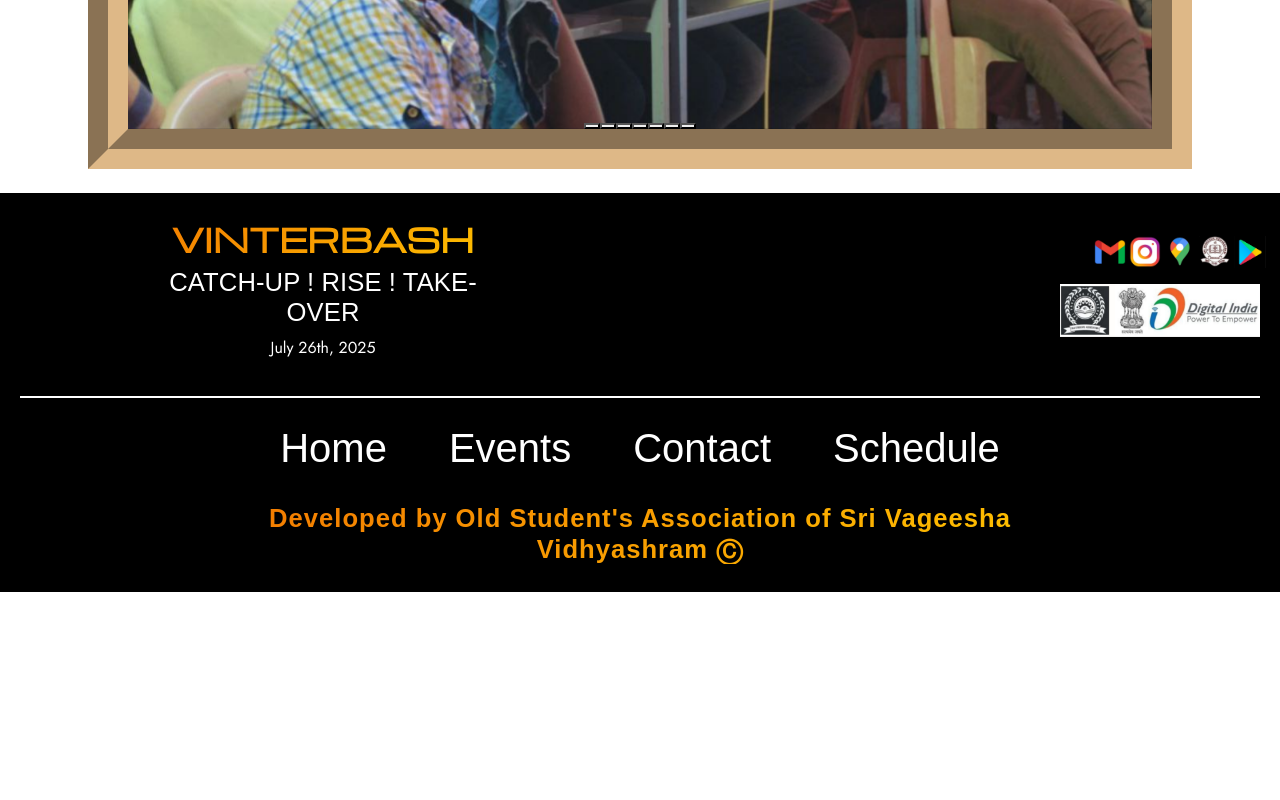
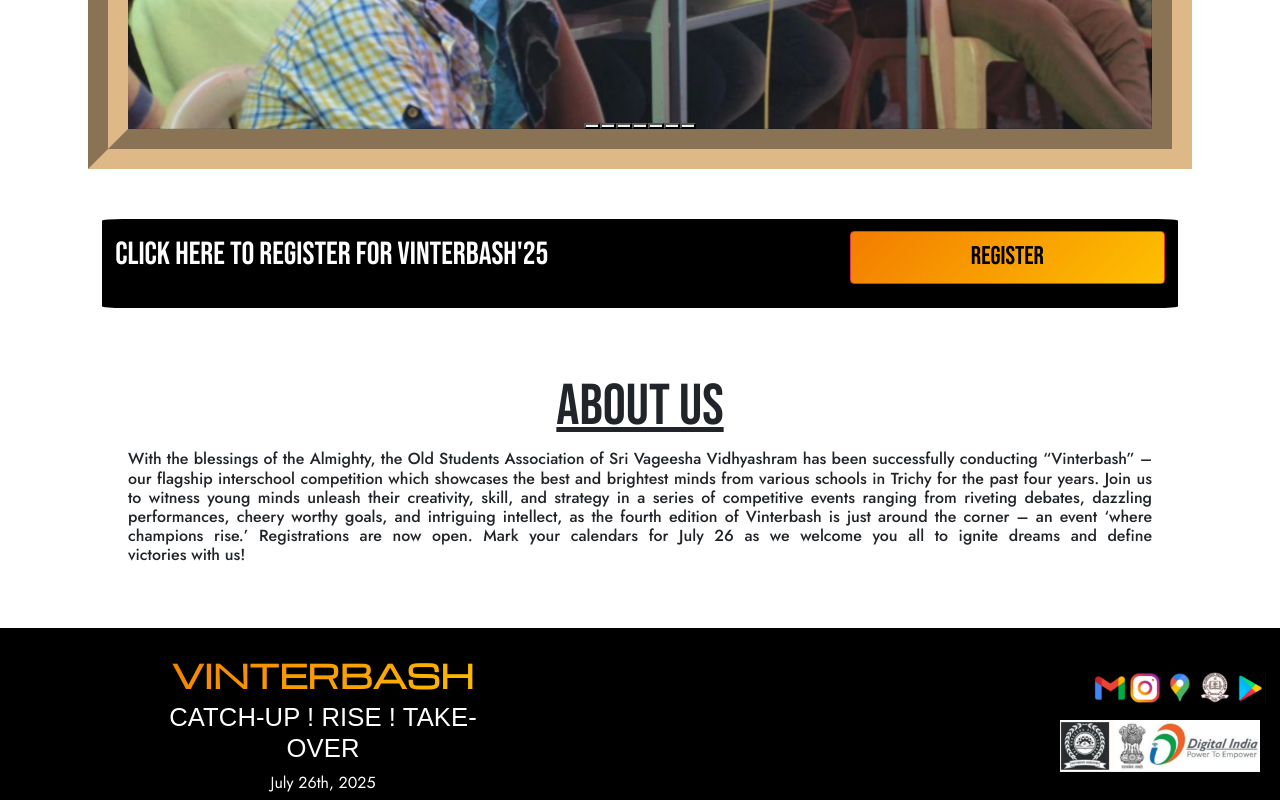
Before and after one commit to shrihariss29/vinterbash-final, a React (Create React App) app: page / in a window 1280 px wide. Shown: the part 760-1560 px from the top of the page. Before the commit the page ends 1352 px from the top, so only its background shows below. Built offline with nearby package versions, Linux system fonts and the light colour scheme; a web font is replaced by a local one.

Commit message:
Update Home.js

```diff
--- a/src/Components/Home.js
+++ b/src/Components/Home.js
@@ -18,9 +18,25 @@ function Home() {
           </Carousel.Item>
         ))}
       </Carousel>
-      <div>
-
-      </div>
+  <div className="homeRulebook">
+    <p>Click here to register for Vinterbash'25</p>
+    <a className="btn btn-danger homereg" href="/signIn">Register</a>
+    </div>
+      <h1 className="hometitle">About us</h1>
+      <h3 className="homeabout">
+        With the blessings of the Almighty, the Old Students Association of Sri
+        Vageesha Vidhyashram has been successfully conducting “Vinterbash” – our
+        flagship interschool competition which showcases the best and brightest
+        minds from various schools in Trichy for the past four years. Join us
+        to witness young minds unleash their creativity, skill, and strategy in
+        a series of competitive events ranging from riveting debates, dazzling
+        performances, cheery worthy goals, and intriguing intellect, as the
+        fourth edition of Vinterbash is just around the corner – an event ‘where
+        champions rise.’ Registrations are now open. Mark your calendars for
+        July 26 as we welcome you all to ignite dreams and define
+        victories with us!
+      </h3>
+      <div></div>
     </div>
   );
 }
```
